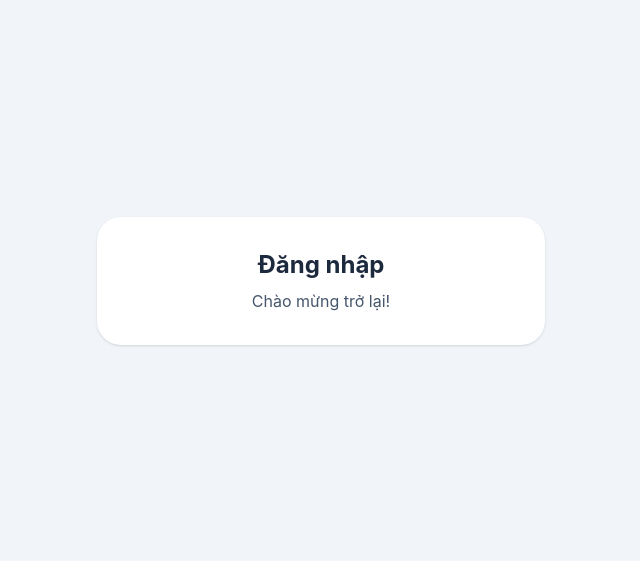
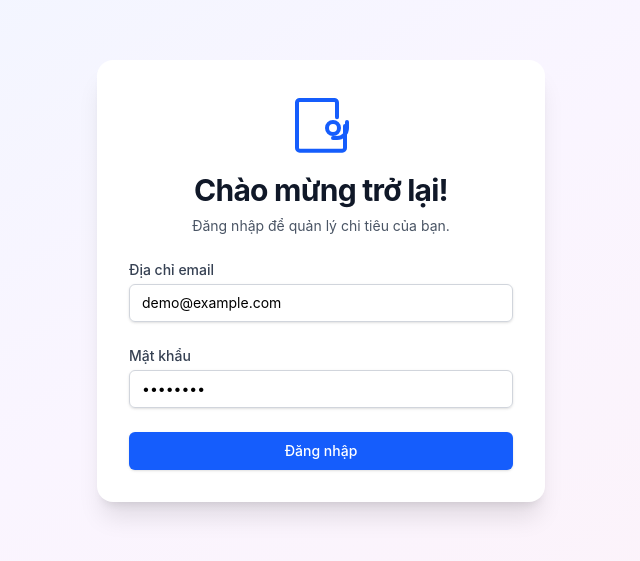
Before and after one commit to thienitcoder2004/expense-app, a React (Vite) app: page /login in a window 1280 px wide. Shown: the part 119-680 px from the top of the page, without its empty margins (319-959 px from the left). Built offline with nearby package versions, Linux system fonts and the light colour scheme.

Commit message:
update ui/ux login

```diff
--- a/src/context/AppContext.tsx
+++ b/src/context/AppContext.tsx
@@ -6,20 +6,56 @@ type User = {
   email: string;
 };
 
+type Transaction = {
+  id: number;
+  title: string;
+  amount: number;
+};
+
 type AppContextType = {
   currentUser: User | null;
+  transactions: Transaction[];
+  addTransaction: (t: Omit<Transaction, "id">) => void;
+  balance: number;
+  login: (user: User) => void;
+  logout: () => void;
 };
 
 const AppContext = createContext<AppContextType | undefined>(undefined);
 
 export default function AppProvider({ children }: { children: ReactNode }) {
-  const [currentUser] = useState<User | null>({
-    name: "Demo User",
-    email: "demo@gmail.com",
-  });
+  const [currentUser, setCurrentUser] = useState<User | null>(null);
+
+  const [transactions, setTransactions] = useState<Transaction[]>([
+    { id: 1, title: "Ăn uống", amount: -100000 },
+    { id: 2, title: "Lương", amount: 5000000 },
+  ]);
+
+  const addTransaction = (t: Omit<Transaction, "id">) => {
+    setTransactions([...transactions, { ...t, id: Date.now() }]);
+  };
+
+  const balance = transactions.reduce((acc, t) => acc + t.amount, 0);
+
+  const login = (user: User) => {
+    setCurrentUser(user);
+  };
+
+  const logout = () => {
+    setCurrentUser(null);
+  };
 
   return (
-    <AppContext.Provider value={{ currentUser }}>
+    <AppContext.Provider
+      value={{
+        currentUser,
+        transactions,
+        addTransaction,
+        balance,
+        login,
+        logout,
+      }}
+    >
       {children}
     </AppContext.Provider>
   );
--- a/src/pages/Dashboard.tsx
+++ b/src/pages/Dashboard.tsx
@@ -1,9 +1,24 @@
+import { useApp } from "../context/AppContext";
+
 export default function Dashboard() {
+  const { balance } = useApp();
+
   return (
-    <div className="space-y-6">
-      <div className="rounded-3xl bg-white p-6 shadow-sm">
-        <h3 className="text-lg font-semibold text-slate-800">Tổng quan</h3>
-        <p className="mt-2 text-slate-600">Chào mừng đến với ứng dụng quản lý chi tiêu!</p>
+    <div>
+      <h1 className="mb-4 text-2xl font-bold">Tổng quan tài chính</h1>
+      <p className="mb-6 text-gray-600">
+        Theo dõi thu chi và kiểm soát tài chính cá nhân
+      </p>
+      <div className="grid grid-cols-1 gap-6 md:grid-cols-2 lg:grid-cols-3">
+        <div className="p-6 bg-white rounded-lg shadow-md">
+          <h2 className="text-lg font-semibold text-gray-700">Số dư hiện tại</h2>
+          <p className="mt-2 text-3xl font-bold text-blue-600">
+            {balance.toLocaleString("vi-VN", {
+              style: "currency",
+              currency: "VND",
+            })}
+          </p>
+        </div>
       </div>
     </div>
   );
--- a/src/pages/Login.tsx
+++ b/src/pages/Login.tsx
@@ -1,9 +1,108 @@
+import { useNavigate } from "react-router-dom";
+import { useApp } from "../context/AppContext";
+
 export default function Login() {
+  const navigate = useNavigate();
+  const { login } = useApp();
+
+  const handleLogin = () => {
+    // Giả lập việc đăng nhập thành công
+    login({ name: "Demo User", email: "demo@example.com" });
+    navigate("/");
+  };
+
   return (
-    <div className="flex min-h-screen items-center justify-center bg-slate-100">
-      <div className="w-full max-w-md rounded-3xl bg-white p-8 shadow-sm">
-        <h2 className="text-center text-2xl font-bold text-slate-800">Đăng nhập</h2>
-        <p className="mt-2 text-center text-slate-600">Chào mừng trở lại!</p>
+    <div className="flex flex-col items-center justify-center min-h-screen px-4 py-8 bg-gradient-to-br from-blue-50 via-purple-50 to-pink-50">
+      <div className="w-full max-w-md p-8 space-y-6 bg-white rounded-2xl shadow-xl">
+        <div className="text-center">
+          <svg
+            className="w-16 h-16 mx-auto text-blue-600"
+            xmlns="http://www.w3.org/2000/svg"
+            fill="none"
+            viewBox="0 0 24 24"
+            strokeWidth="1.5"
+            stroke="currentColor"
+          >
+            <path
+              strokeLinecap="round"
+              strokeLinejoin="round"
+              d="M21 12.792V21.02a1.003 1.003 0 01-1.003 1.003H4.003A1.003 1.003 0 013 21.02V3.98a1.003 1.003 0 011.003-1.003h12.995c.554 0 1.003.449 1.003 1.003V9.5"
+            />
+            <path
+              strokeLinecap="round"
+              strokeLinejoin="round"
+              d="M16.5 15.75a2.25 2.25 0 100-4.5 2.25 2.25 0 000 4.5z"
+            />
+            <path
+              strokeLinecap="round"
+              strokeLinejoin="round"
+              d="M21.75 11.25v2.25a3.75 3.75 0 01-3.75 3.75h-1.5"
+            />
+          </svg>
+
+          <h1 className="mt-4 text-3xl font-bold tracking-tight text-gray-900">
+            Chào mừng trở lại!
+          </h1>
+          <p className="mt-2 text-sm text-gray-600">
+            Đăng nhập để quản lý chi tiêu của bạn.
+          </p>
+        </div>
+        <form
+          className="space-y-6"
+          onSubmit={(e) => {
+            e.preventDefault();
+            handleLogin();
+          }}
+        >
+          <div>
+            <label
+              htmlFor="email"
+              className="block text-sm font-medium text-gray-700"
+            >
+              Địa chỉ email
+            </label>
+            <div className="mt-1">
+              <input
+                id="email"
+                name="email"
+                type="email"
+                autoComplete="email"
+                required
+                defaultValue="demo@example.com"
+                className="w-full px-3 py-2 placeholder-gray-400 border border-gray-300 rounded-md shadow-sm appearance-none focus:outline-none focus:ring-blue-500 focus:border-blue-500 sm:text-sm"
+              />
+            </div>
+          </div>
+
+          <div>
+            <label
+              htmlFor="password"
+              className="block text-sm font-medium text-gray-700"
+            >
+              Mật khẩu
+            </label>
+            <div className="mt-1">
+              <input
+                id="password"
+                name="password"
+                type="password"
+                autoComplete="current-password"
+                required
+                defaultValue="password"
+                className="w-full px-3 py-2 placeholder-gray-400 border border-gray-300 rounded-md shadow-sm appearance-none focus:outline-none focus:ring-blue-500 focus:border-blue-500 sm:text-sm"
+              />
+            </div>
+          </div>
+
+          <div>
+            <button
+              type="submit"
+              className="w-full px-4 py-2 text-sm font-medium text-white bg-blue-600 border border-transparent rounded-md shadow-sm hover:bg-blue-700 focus:outline-none focus:ring-2 focus:ring-offset-2 focus:ring-blue-500"
+            >
+              Đăng nhập
+            </button>
+          </div>
+        </form>
       </div>
     </div>
   );
```
